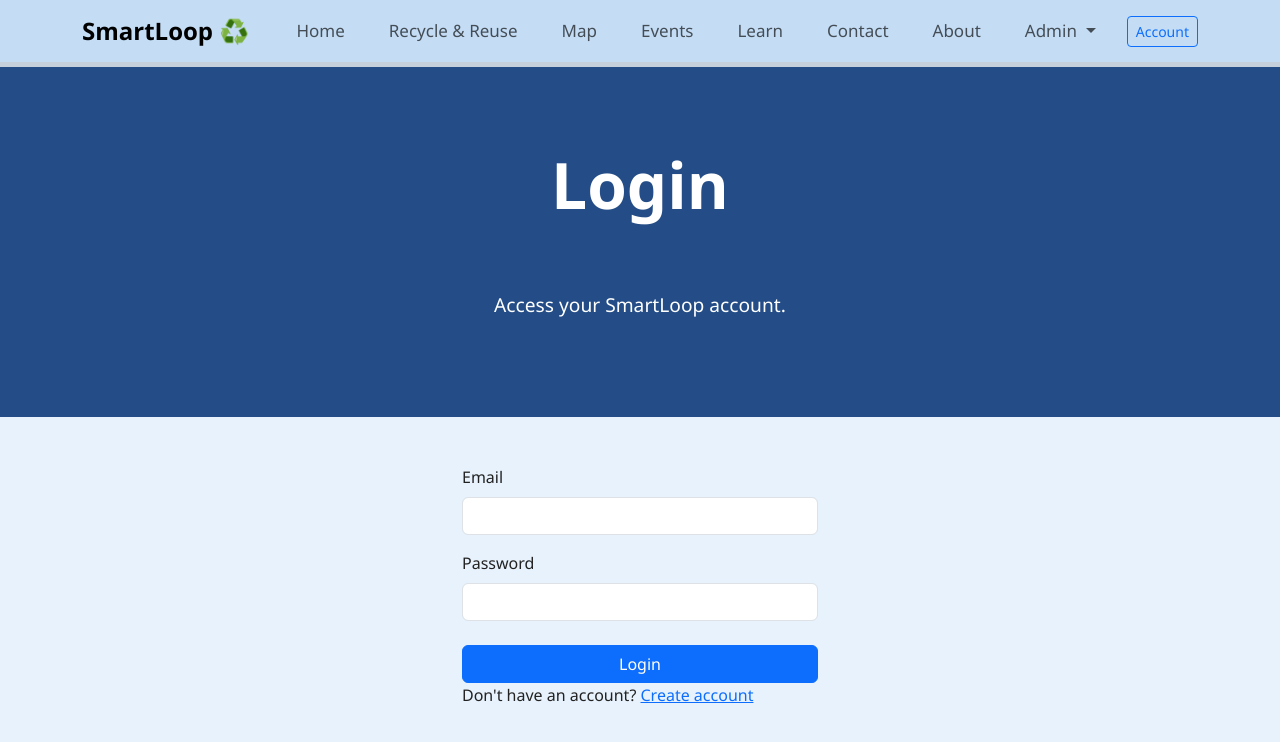
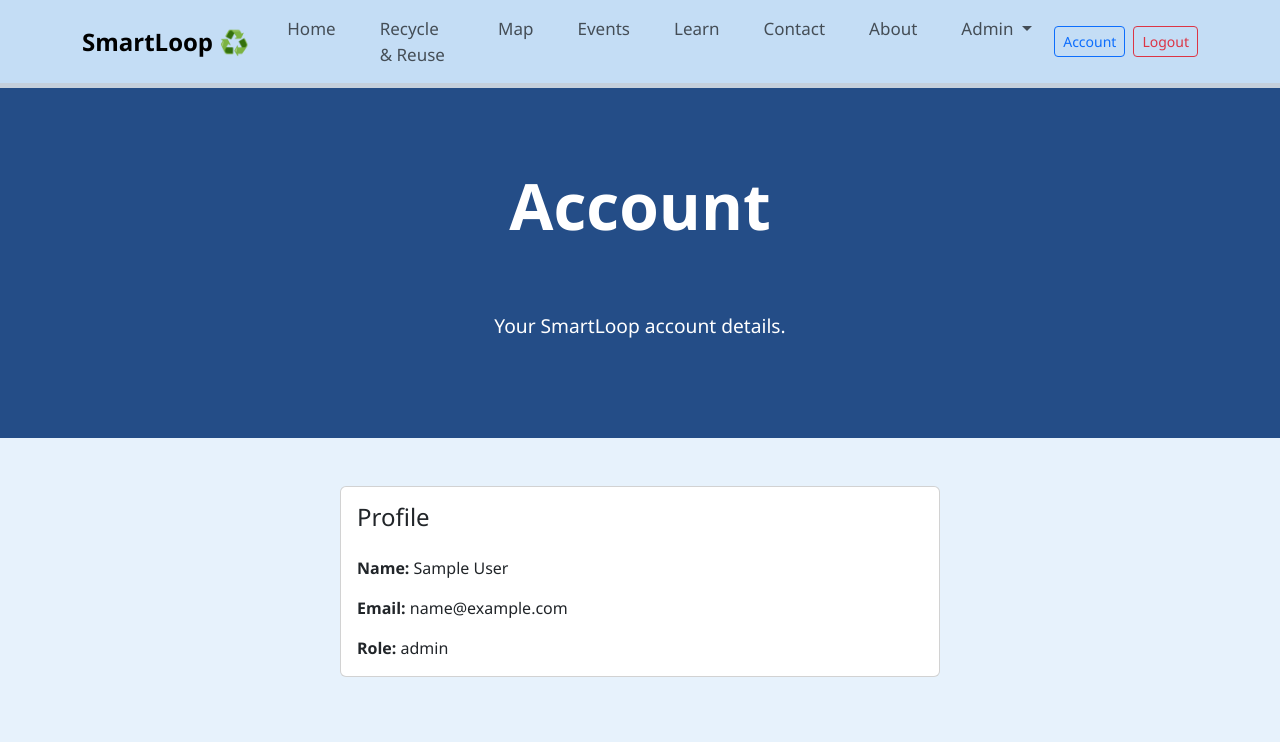
Before and after one commit to Kasraw11/fit5032-repo, a Vue app in the folder A1/A1/: page /account in a window 1280 px wide. Before the commit this address led to /account/login. Shown: the top 742 px of the page. Built offline with nearby package versions, Linux system fonts and the light colour scheme; sample sign-in values are in the browser's storage.

Commit message:
initial authentication and logout

```diff
--- a/A1/A1/src/components/Navbar.vue
+++ b/A1/A1/src/components/Navbar.vue
@@ -64,11 +64,45 @@
           </li>
         </ul>
 
-        <RouterLink class="btn btn-outline-primary btn-sm" to="/account"> Account </RouterLink>
+        <div v-if="currentUser" class="d-flex gap-2">
+          <RouterLink class="btn btn-outline-primary btn-sm" to="/account">Account</RouterLink>
+          <button type="button" class="btn btn-outline-danger btn-sm" @click="logout">
+            Logout
+          </button>
+        </div>
+
+        <div v-else class="d-flex gap-2">
+          <RouterLink class="btn btn-outline-primary btn-sm" to="/account/login">
+            Login
+          </RouterLink>
+          <RouterLink class="btn btn-primary btn-sm" to="/signup">Register</RouterLink>
+        </div>
       </div>
     </div>
   </nav>
 </template>
+
+<script setup>
+import { ref, watch } from 'vue'
+import { useRoute, useRouter } from 'vue-router'
+
+const route = useRoute()
+const router = useRouter()
+const currentUser = ref(JSON.parse(sessionStorage.getItem('currentUser')))
+
+watch(
+  () => route.path,
+  () => {
+    currentUser.value = JSON.parse(sessionStorage.getItem('currentUser'))
+  },
+)
+
+const logout = () => {
+  sessionStorage.removeItem('currentUser')
+  currentUser.value = null
+  router.push('/account/login')
+}
+</script>
 
 <style scoped>
 .smartloop-navbar {
--- a/A1/A1/src/router/index.js
+++ b/A1/A1/src/router/index.js
@@ -8,6 +8,7 @@ import LearnView from '../views/LearnView.vue'
 import ContactView from '../views/ContactView.vue'
 import AboutView from '../views/AboutView.vue'
 import LoginView from '../views/LoginView.vue'
+import AccountView from '../views/AccountView.vue'
 import AdminDashboardView from '../views/admin/AdminDashboardView.vue'
 import AdminUsersView from '../views/admin/AdminUsersView.vue'
 import AdminEventsView from '../views/admin/AdminEventsView.vue'
@@ -52,7 +53,9 @@ const routes = [
   },
   {
     path: '/account',
-    redirect: '/account/login',
+    name: 'account',
+    component: AccountView,
+    meta: { requiresAuth: true },
   },
   {
     path: '/account/login',
@@ -91,4 +94,10 @@ const router = createRouter({
   routes,
 })
 
+router.beforeEach((to) => {
+  if (to.meta.requiresAuth && !sessionStorage.getItem('currentUser')) {
+    return '/account/login'
+  }
+})
+
 export default router
--- a/A1/A1/src/views/AccountView.vue
+++ b/A1/A1/src/views/AccountView.vue
@@ -3,8 +3,23 @@
     <section class="page-hero">
       <div class="container">
         <h1>Account</h1>
-        <p>Log in or sign up to access your SmartLoop account.</p>
+        <p>Your SmartLoop account details.</p>
+      </div>
+    </section>
+
+    <section class="container py-5">
+      <div class="card mx-auto" style="max-width: 600px">
+        <div class="card-body">
+          <h2 class="h4 card-title mb-4">Profile</h2>
+          <p><strong>Name:</strong> {{ currentUser.name }}</p>
+          <p><strong>Email:</strong> {{ currentUser.email }}</p>
+          <p class="mb-0"><strong>Role:</strong> {{ currentUser.role }}</p>
+        </div>
       </div>
     </section>
   </main>
 </template>
+
+<script setup>
+const currentUser = JSON.parse(sessionStorage.getItem('currentUser'))
+</script>
--- a/A1/A1/src/views/LoginView.vue
+++ b/A1/A1/src/views/LoginView.vue
@@ -30,6 +30,10 @@
               </p>
             </div>
 
+            <p v-if="loginError" class="text-danger">
+              {{ loginError }}
+            </p>
+
             <button type="submit" class="btn btn-primary w-100">Login</button>
 
             <p class="account-link">
@@ -45,7 +49,10 @@
 </template>
 
 <script setup>
-import { reactive } from 'vue'
+import { reactive, ref } from 'vue'
+import { useRouter } from 'vue-router'
+
+const router = useRouter()
 
 const form = reactive({
   email: '',
@@ -57,9 +64,12 @@ const errors = reactive({
   password: '',
 })
 
+const loginError = ref('')
+
 const submitForm = () => {
   errors.email = ''
   errors.password = ''
+  loginError.value = ''
 
   if (!form.email.trim()) {
     errors.email = 'Email is required.'
@@ -70,7 +80,24 @@ const submitForm = () => {
   }
 
   if (!errors.email && !errors.password) {
-    console.log('Login form is valid')
+    const users = JSON.parse(localStorage.getItem('users')) || []
+    const email = form.email.trim().toLowerCase()
+    const user = users.find((user) => user.email.toLowerCase() === email)
+
+    if (!user || user.password !== form.password) {
+      loginError.value = 'Invalid email or password.'
+      return
+    }
+
+    const currentUser = {
+      id: user.id,
+      name: user.name,
+      email: user.email,
+      role: user.role,
+    }
+
+    sessionStorage.setItem('currentUser', JSON.stringify(currentUser))
+    router.push('/account')
   }
 }
 </script>
--- a/A1/A1/src/views/SignUpView.vue
+++ b/A1/A1/src/views/SignUpView.vue
@@ -89,7 +89,7 @@
             </p>
 
             <p class="mt-3">
-            Already have an account?
+              have an account?
               <RouterLink to="account/login">Login</RouterLink>
             </p>
           </form>
@@ -197,10 +197,11 @@ const submitForm = () => {
 
   if (!errors.name && !errors.email && !errors.password && !errors.confirmPassword) {
     const users = JSON.parse(localStorage.getItem('users')) || []
-    const email = form.email.trim().toLowerCase()
-    const userAlreadyExists = users.some((user) => user.email.toLowerCase() === email)
+    const emailExists = users.some(
+      (user) => user.email.toLowerCase() === form.email.trim().toLowerCase(),
+    )
 
-    if (userAlreadyExists) {
+    if (emailExists) {
       errors.email = 'An account with this email already exists.'
       return
     }
```
Lines whose indentation alone changed are shown as unchanged.
